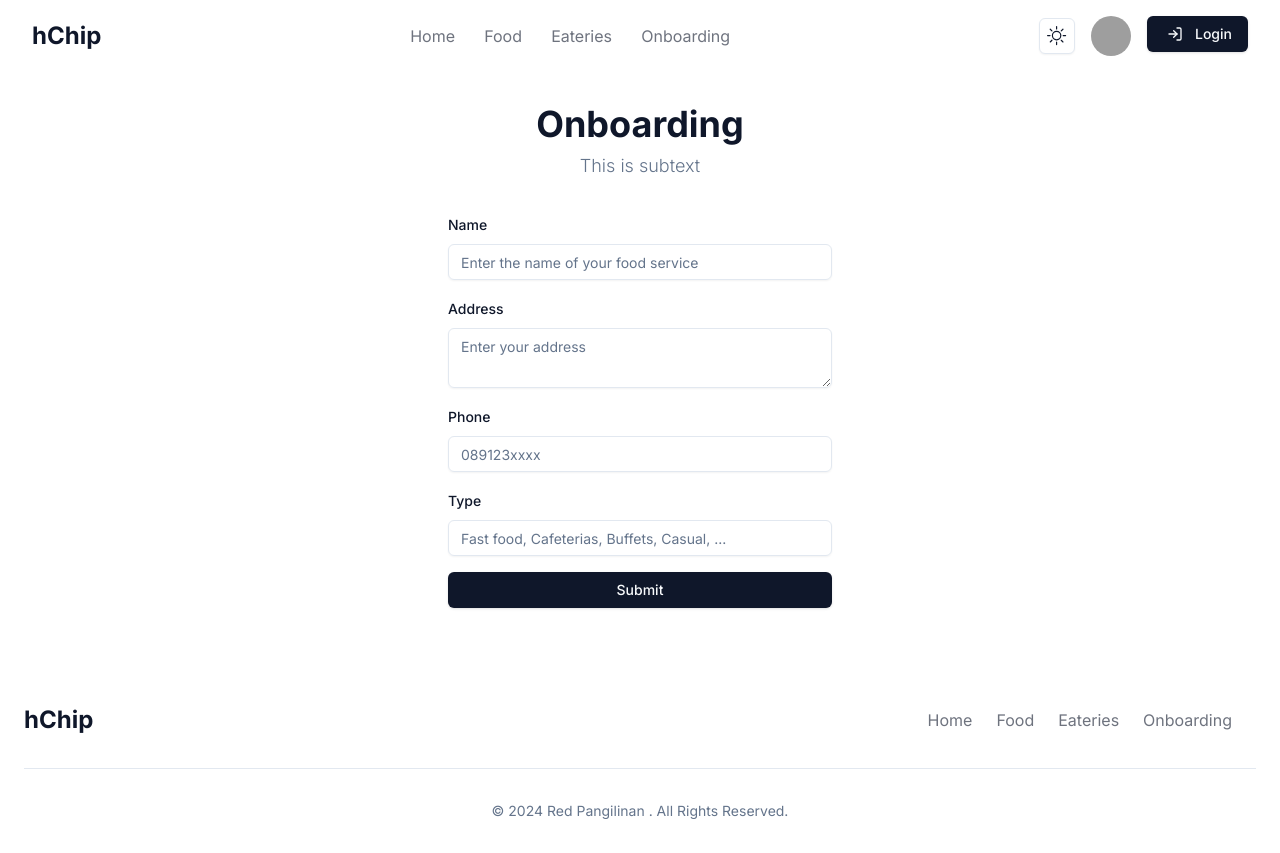
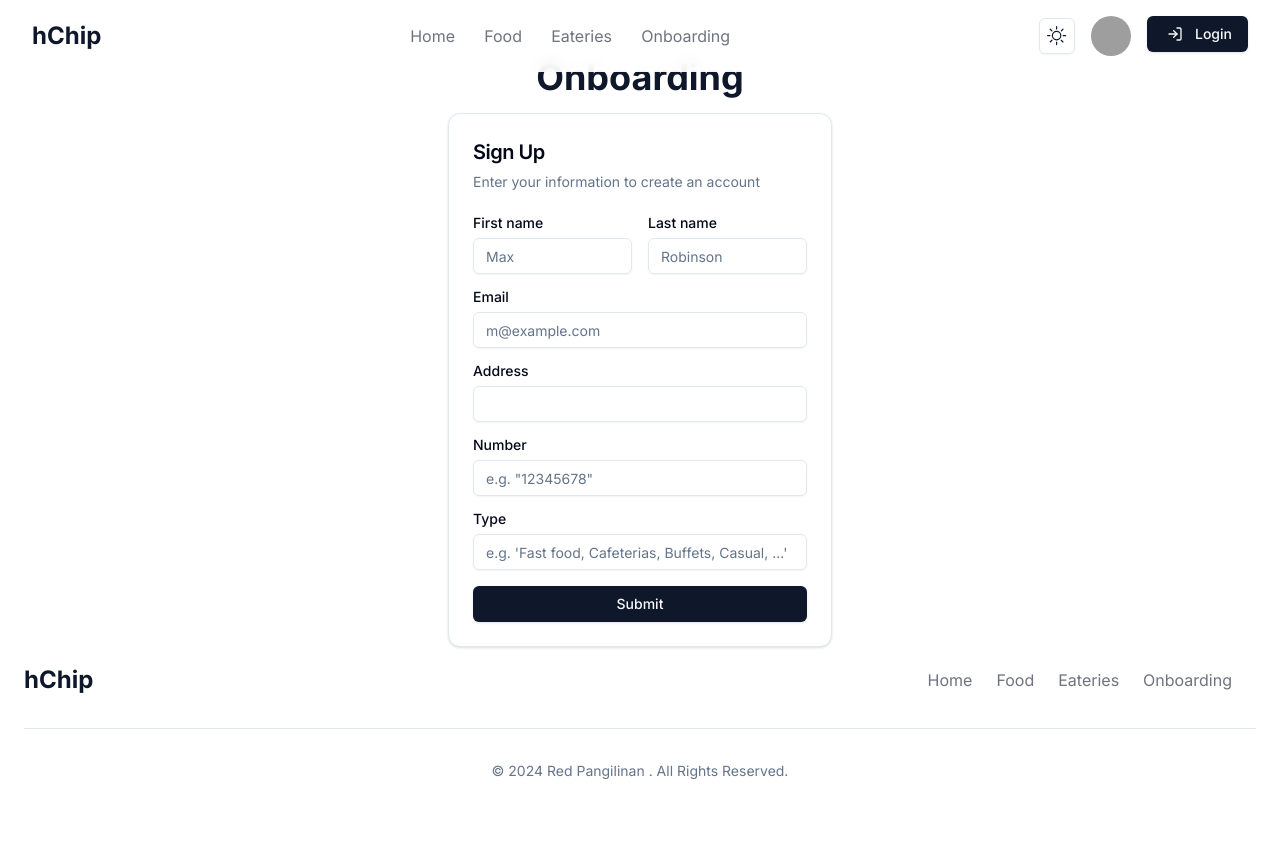
Before and after one commit to hanzomaster/landing-page, a Next.js app: page /onboarding in a window 1280 px wide. After the commit the page ends 813 px from the top, so only its background shows below. Built offline with nearby package versions, Linux system fonts and the light colour scheme; grey boxes are pictures that could not be loaded.

Commit message:
feat: Update onboarding form and add env to get image from S3

```diff
--- a/package.json
+++ b/package.json
@@ -13,6 +13,7 @@
     "@headlessui/react": "^1.7.18",
     "@heroicons/react": "^2.1.3",
     "@hookform/resolvers": "^3.3.4",
+    "@radix-ui/react-alert-dialog": "^1.0.5",
     "@radix-ui/react-avatar": "^1.0.4",
     "@radix-ui/react-checkbox": "^1.0.4",
     "@radix-ui/react-dialog": "^1.0.5",
@@ -36,8 +37,10 @@
     "react-dom": "18.2.0",
     "react-hook-form": "^7.51.1",
     "react-icons": "^5.0.1",
+    "sharp": "^0.33.3",
     "tailwind-merge": "^2.2.2",
     "tailwindcss-animate": "^1.0.7",
+    "validator": "^13.11.0",
     "vaul": "^0.9.0",
     "zod": "^3.22.4"
   },
--- a/src/app/auth/login/page.tsx
+++ b/src/app/auth/login/page.tsx
@@ -1,6 +1,6 @@
+import UserAuthForm from "@/components/user-auth-form";
 import { type Metadata } from "next";
 import Link from "next/link";
-import UserAuthForm from "@/components/user-auth-form";
 
 export const metadata: Metadata = {
   title: "Authentication",
@@ -9,7 +9,7 @@ export const metadata: Metadata = {
 
 export default function AuthenticationPage() {
   return (
-    <div className="container relative h-screen flex-col items-center justify-center md:grid lg:max-w-none lg:grid-cols-1 lg:px-0">
+    <div className="container relative h-[70vh] flex-col items-center justify-center md:grid lg:max-w-none lg:grid-cols-1 lg:px-0">
       <div className="p-8">
         <div className="mx-auto flex w-full flex-col justify-center space-y-6 sm:w-[350px]">
           <div className="flex flex-col space-y-2 text-center">
--- a/src/app/onboarding/page.tsx
+++ b/src/app/onboarding/page.tsx
@@ -1,5 +1,5 @@
+import HeadingText from "@/components/heading-text";
 import OnboardingForm from "@/components/pages/onboarding-form";
-import HeadingText from "@/components/heading-text";
 
 export const metadata = {
   title: "Onboarding",
@@ -7,11 +7,11 @@ export const metadata = {
 
 function Contact() {
   return (
-    <main className="container flex flex-col items-center py-8">
-      <div className="flex flex-col items-center space-y-2 text-center">
-        <HeadingText subtext="This is subtext">Onboarding</HeadingText>
+    <main className="container flex h-[70vh] flex-col items-center justify-center gap-4">
+      <HeadingText>Onboarding</HeadingText>
+      <div>
+        <OnboardingForm />
       </div>
-      <OnboardingForm />
     </main>
   );
 }
--- a/src/components/pages/onboarding-form.tsx
+++ b/src/components/pages/onboarding-form.tsx
@@ -1,123 +1,163 @@
 "use client";
-
-import { useForm } from "react-hook-form";
-import { zodResolver } from "@hookform/resolvers/zod";
-import * as z from "zod";
-import { contactConfig } from "@/config/site";
 
 import { Button } from "@/components/ui/button";
 import {
-  Form,
-  FormControl,
-  FormField,
-  FormItem,
-  FormLabel,
-  FormMessage,
-} from "@/components/ui/form";
+  Card,
+  CardContent,
+  CardDescription,
+  CardHeader,
+  CardTitle,
+} from "@/components/ui/card";
+import { Label } from "@/components/ui/label";
+import { useState } from "react";
+import * as z from "zod";
+
 import { Input } from "@/components/ui/input";
-import { Textarea } from "@/components/ui/textarea";
+import { phoneRegex } from "@/lib/utils";
+import { zodResolver } from "@hookform/resolvers/zod";
+import { useForm } from "react-hook-form";
 
 const formSchema = z.object({
-  name: z.string().min(1, {
-    message: "Name is required",
+  firstName: z.string().min(1, {
+    message: "First name is required",
+  }),
+  lastName: z.string().min(1, {
+    message: "Last name is required",
+  }),
+  email: z.string().email({
+    message: "Email is required",
   }),
   address: z.string().min(1, {
-    message: "Message is required",
+    message: "Address is required",
   }),
-  number: z.number().min(1, {
-    message: "Number is required",
-  }),
+  number: z.string().regex(phoneRegex, "Invalid phone number"),
   type: z.string().min(1, {
     message: "Type is required",
   }),
 });
 
+type FormField = z.infer<typeof formSchema>;
+
 function OnboardingForm() {
-  const form = useForm<z.infer<typeof formSchema>>({
+  const [isSubmit, setIsSubmit] = useState(false);
+  const {
+    register,
+    handleSubmit,
+    formState: { errors },
+  } = useForm<FormField>({
+    defaultValues: {
+      firstName: "",
+      lastName: "",
+      email: "",
+      address: "",
+      number: undefined,
+      type: "",
+    },
     resolver: zodResolver(formSchema),
-    defaultValues: {
-      name: undefined,
-      address: undefined,
-      number: undefined,
-      type: undefined,
-    },
   });
 
-  function onSubmit(values: z.infer<typeof formSchema>) {
-    window.location.href = `mailto:${contactConfig.email}?subject=${values.name}&body=${values.address}`;
-    form.reset();
-  }
+  const onSubmit = handleSubmit(async (data) => {
+    setIsSubmit(true);
+    console.log("data", data);
+    console.log(isSubmit);
+  });
 
   return (
-    <Form {...form}>
-      <form
-        onSubmit={form.handleSubmit(onSubmit)}
-        className="w-full space-y-4 py-8 sm:w-[24rem]"
-      >
-        <FormField
-          control={form.control}
-          name="name"
-          render={({ field }) => (
-            <FormItem>
-              <FormLabel>Name</FormLabel>
-              <FormControl>
+    <Card className="mx-auto max-w-sm">
+      <CardHeader>
+        <CardTitle className="text-xl">Sign Up</CardTitle>
+        <CardDescription>
+          Enter your information to create an account
+        </CardDescription>
+      </CardHeader>
+      <CardContent>
+        <form className="grid gap-4" onSubmit={onSubmit}>
+          <div className="grid grid-cols-2 gap-4">
+            <div className="grid gap-2">
+              <Label htmlFor="first-name">First name</Label>
               <Input
-                  placeholder="Enter the name of your food service"
-                  {...field}
+                {...register("firstName")}
+                id="first-name"
+                placeholder="Max"
+                required
               />
-              </FormControl>
-              <FormMessage />
-            </FormItem>
+              {errors.firstName && (
+                <p className="text-sm text-destructive">
+                  {errors.firstName.message}
+                </p>
               )}
+            </div>
+            <div className="grid gap-2">
+              <Label htmlFor="last-name">Last name</Label>
+              <Input
+                {...register("lastName")}
+                id="last-name"
+                placeholder="Robinson"
+                required
               />
-        <FormField
-          control={form.control}
-          name="address"
-          render={({ field }) => (
-            <FormItem>
-              <FormLabel>Address</FormLabel>
-              <FormControl>
-                <Textarea placeholder="Enter your address" {...field} />
-              </FormControl>
-              <FormMessage />
-            </FormItem>
+              {errors.lastName && (
+                <p className="text-sm text-destructive">
+                  {errors.lastName.message}
+                </p>
               )}
+            </div>
+          </div>
+          <div className="grid gap-2">
+            <Label htmlFor="email">Email</Label>
+            <Input
+              {...register("email")}
+              id="email"
+              type="email"
+              placeholder="m@example.com"
+              required
             />
-        <FormField
-          control={form.control}
-          name="number"
-          render={({ field }) => (
-            <FormItem>
-              <FormLabel>Phone</FormLabel>
-              <FormControl>
-                <Input placeholder="089123xxxx" {...field} />
-              </FormControl>
-              <FormMessage />
-            </FormItem>
+            {errors.email && (
+              <p className="text-sm text-destructive">{errors.email.message}</p>
             )}
+          </div>
+          <div className="grid gap-2">
+            <Label htmlFor="address">Address</Label>
+            <Input {...register("address")} id="address" type="text" required />
+            {errors.address && (
+              <p className="text-sm text-destructive">
+                {errors.address.message}
+              </p>
+            )}
+          </div>
+          <div className="grid gap-2">
+            <Label htmlFor="number">Number</Label>
+            <Input
+              {...register("number")}
+              id="number"
+              type="tel"
+              required
+              placeholder='e.g. "12345678"'
             />
-        <FormField
-          control={form.control}
-          name="type"
-          render={({ field }) => (
-            <FormItem>
-              <FormLabel>Type</FormLabel>
-              <FormControl>
+            {errors.number && (
+              <p className="text-sm text-destructive">
+                {errors.number.message}
+              </p>
+            )}
+          </div>
+          <div className="grid gap-2">
+            <Label htmlFor="type">Type</Label>
             <Input
-                  placeholder="Fast food, Cafeterias, Buffets, Casual, ..."
-                  {...field}
+              {...register("type")}
+              id="type"
+              type="text"
+              required
+              placeholder="e.g. 'Fast food, Cafeterias, Buffets, Casual, ...'"
             />
-              </FormControl>
-              <FormMessage />
-            </FormItem>
+            {errors.type && (
+              <p className="text-sm text-destructive">{errors.type.message}</p>
             )}
-        />
-        <Button className="w-full" type="submit">
+          </div>
+          <Button type="submit" className="w-full">
             Submit
           </Button>
         </form>
-    </Form>
+      </CardContent>
+    </Card>
   );
 }
-
 export default OnboardingForm;
--- a/src/components/ui/card.tsx
+++ b/src/components/ui/card.tsx
@@ -75,9 +75,9 @@ CardFooter.displayName = "CardFooter";
 
 export {
   Card,
+  CardContent,
+  CardDescription,
+  CardFooter,
   CardHeader,
-  CardFooter,
   CardTitle,
-  CardDescription,
-  CardContent,
 };
--- a/src/config/contents.ts
+++ b/src/config/contents.ts
@@ -1,3 +1,4 @@
+import { env } from "@/env";
 import { type ContentSection, type HeroHeader } from "@/types/contents";
 
 /* ====================
@@ -11,7 +12,7 @@ export const heroHeader: HeroHeader = {
   header: `Welcome to hChip`,
   subheader: `hChip is a food delivery service that delivers food to your doorstep.`,
   // image: `/hero-img.webp`,
-  image: "",
+  image: `${env.S3_URL}/1711647204486-hero-img.webp`,
 };
 
 export const featureCards: ContentSection = {
@@ -39,7 +40,7 @@ export const featureCards: ContentSection = {
 export const features: ContentSection = {
   header: `Features`,
   subheader: `Why use Next Landing?`,
-  image: `/features-img.webp`,
+  image: `${env.S3_URL}/1711646539286-features-img.webp`,
   content: [
     {
       text: `SEO Optimized`,
--- a/src/env.js
+++ b/src/env.js
@@ -8,6 +8,11 @@ export const env = createEnv({
    */
   server: {
     NODE_ENV: z.enum(["development", "test", "production"]),
+    S3_PROTOCOL: z.enum(["http", "https"]),
+    S3_HOST: z.string(),
+    S3_PORT: z.string(),
+    S3_PATHNAME: z.string(),
+    S3_URL: z.string(),
   },
 
   /**
@@ -25,6 +30,11 @@ export const env = createEnv({
    */
   runtimeEnv: {
     NODE_ENV: process.env.NODE_ENV,
+    S3_PROTOCOL: process.env.S3_PROTOCOL,
+    S3_HOST: process.env.S3_HOST,
+    S3_PORT: process.env.S3_PORT,
+    S3_PATHNAME: process.env.S3_PATHNAME,
+    S3_URL: process.env.S3_URL,
     // NEXT_PUBLIC_CLIENTVAR: process.env.NEXT_PUBLIC_CLIENTVAR,
   },
   /**
--- a/src/lib/utils.ts
+++ b/src/lib/utils.ts
@@ -36,3 +36,7 @@ export function getErrorResponse(
 export function isVariableValid(variable: unknown) {
   return variable !== null && variable !== undefined;
 }
+
+export const phoneRegex = new RegExp(
+  /^([+]?[\s0-9]+)?(\d{3}|[(]?[0-9]+[)])?([-]?[\s]?[0-9])+$/
+);
```
Also changed, not shown: next.config.js (+12 -2 lines), src/components/icons.tsx (+14 -13 lines), src/components/ui/alert-dialog.tsx (added, +141 -0 lines), 1 other file (tests, documents, lock files or other folders). Lines whose indentation alone changed are shown as unchanged.
